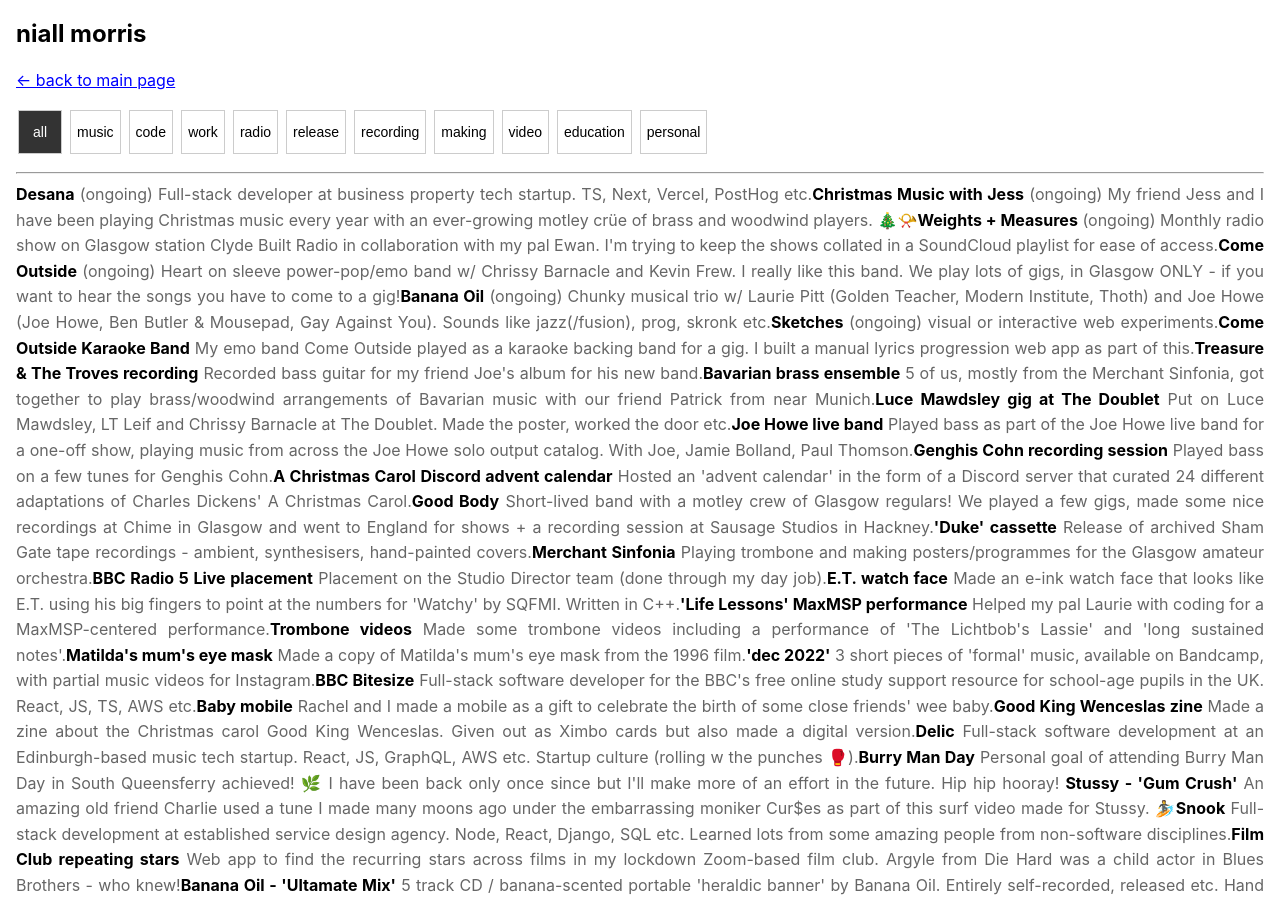
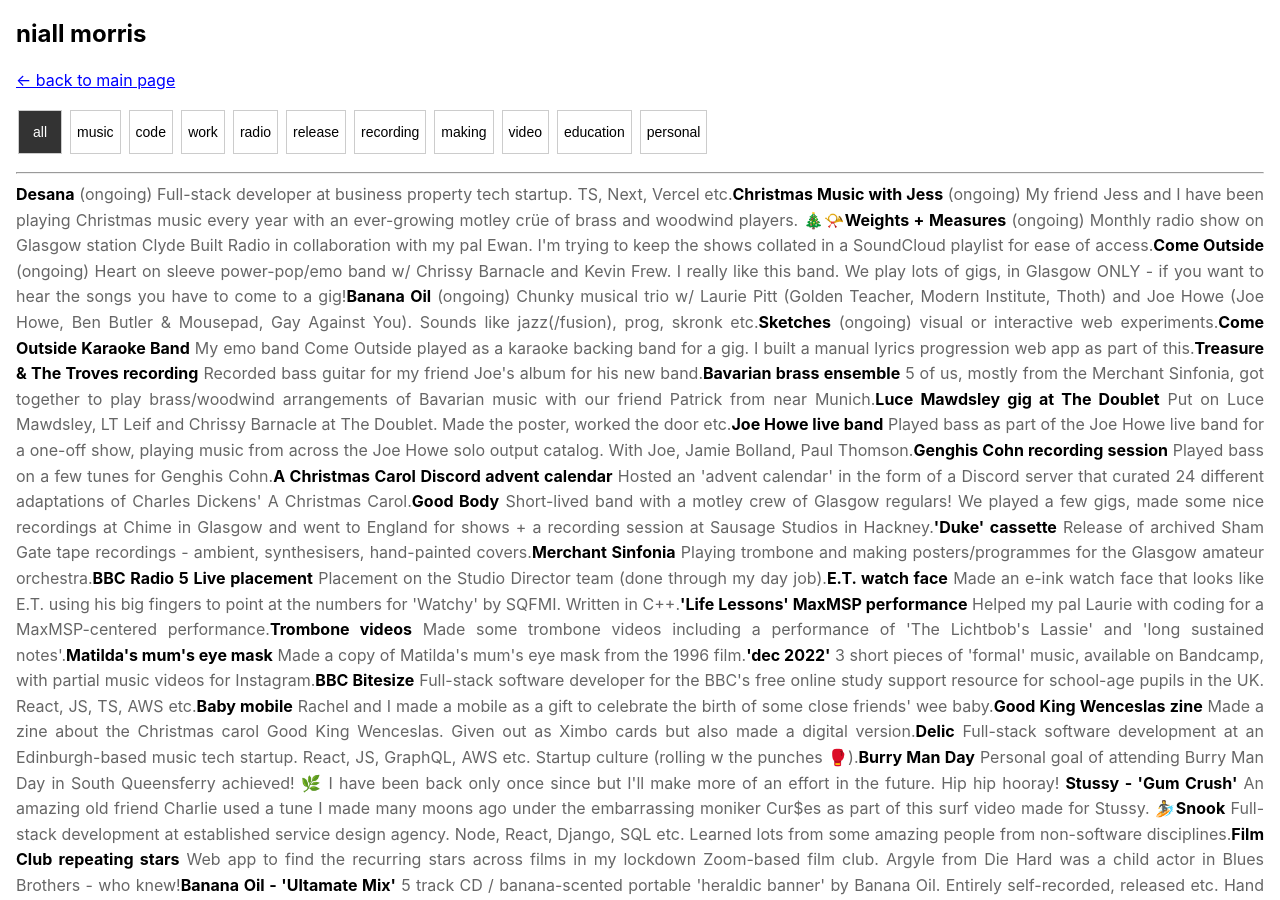
Before and after one commit to kingdomlevel/kingdomlevel.github.io, a Jekyll site: the page built from dense.markdown, in a window 1280 px wide and 900 px high. Built offline with Jekyll 4.4.1, drawn with Linux system fonts in a browser that asks for light colours.

Commit message:
minor copy update

```diff
--- a/_data/projects.yml
+++ b/_data/projects.yml
@@ -371,7 +371,7 @@
       url: "https://www.instagram.com/comeoutsidemusic/"
 
 - title: "Desana"
-  description: "Full-stack developer at business property tech startup. TS, Next, Vercel, PostHog etc."
+  description: "Full-stack developer at business property tech startup. TS, Next, Vercel etc."
   tags: [code, work]
   start: 2025-01
   ongoing: true
```
